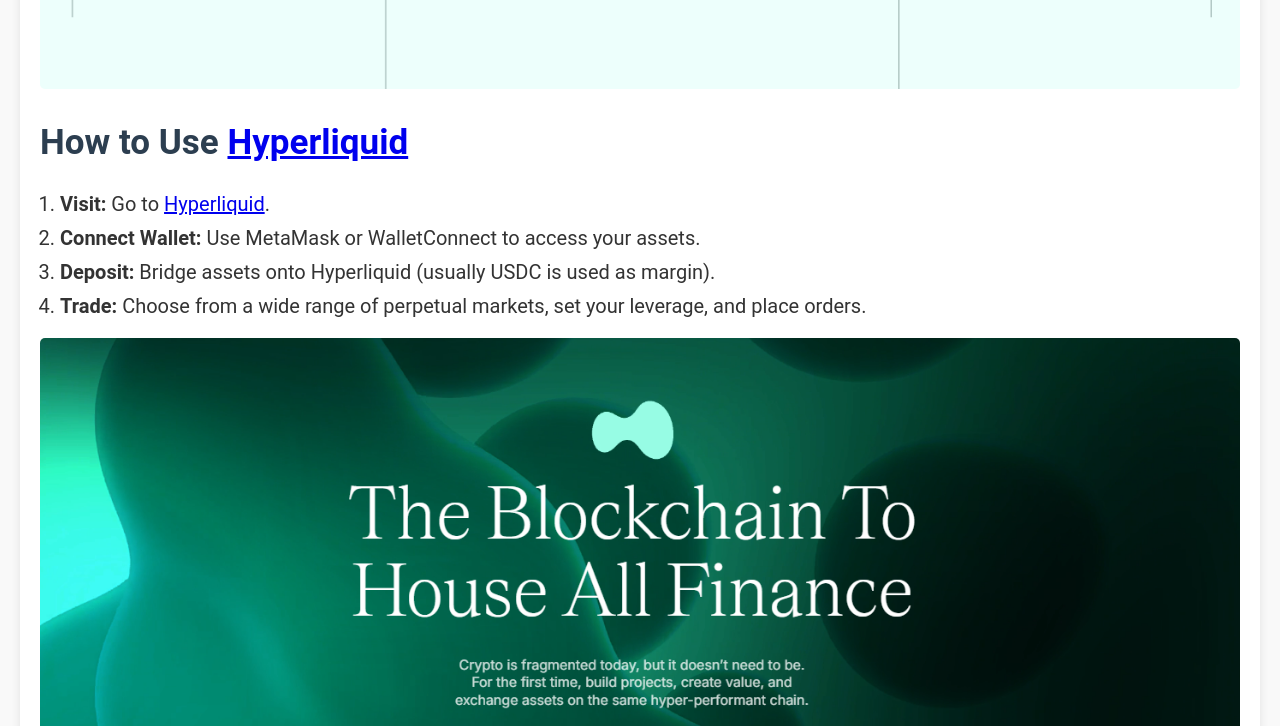
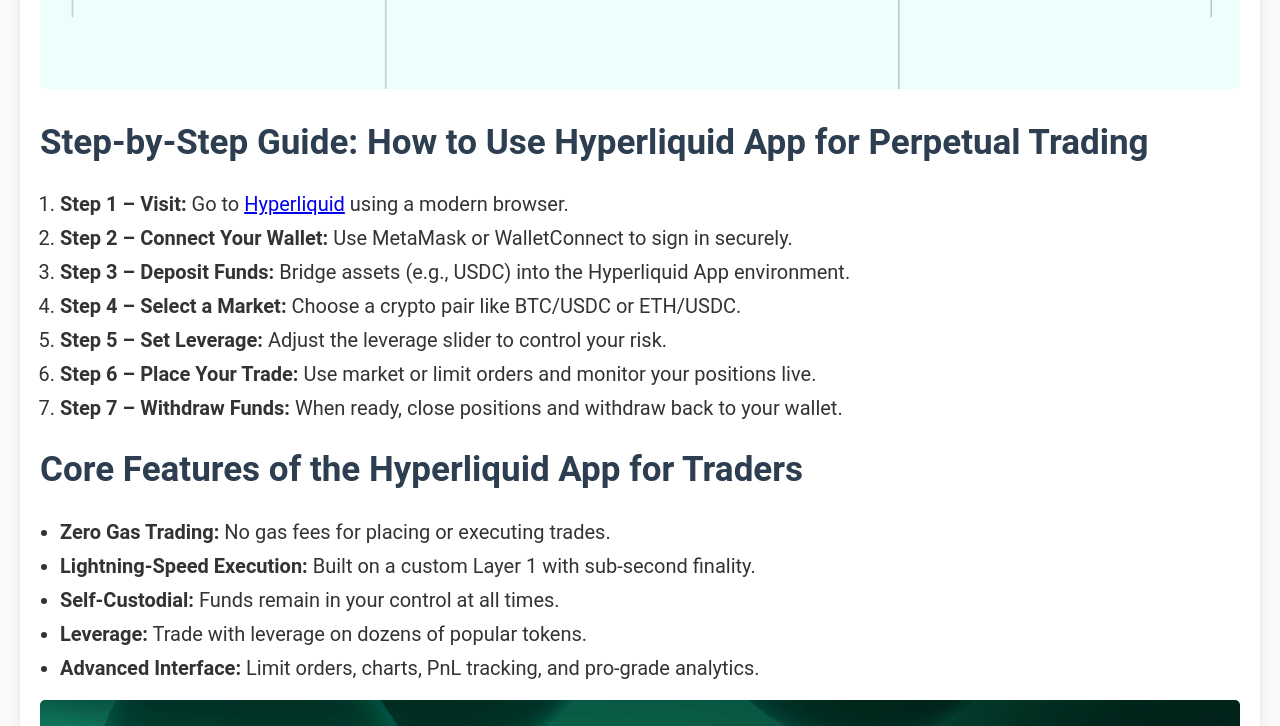
Before and after one commit to hyperliquid-site/hyperliquid-site.github.io, a plain HTML site: page index.html in a window 1280 px wide. Shown: the part 2000-2726 px from the top of the page. Drawn offline with Linux system fonts and the light colour scheme.

Commit message:
Update index.html

```diff
--- a/index.html
+++ b/index.html
@@ -43,7 +43,7 @@
   <li><span class="checkmark">✅</span> Decentralized and non-custodial</li>
 </ul>
 
-<h2>Hyperliquid Key Features:</h2>
+<h2>Hyperliquid App Key Features:</h2>
 <ul>
   <li><strong>Performance:</strong> Sub-second trade finality and deep liquidity.</li>
   <li><strong>Accessibility:</strong> No KYC or account creation required—connect and trade.</li>
@@ -54,21 +54,32 @@
 
 <div class="icenter">
   <a href="https://hyperliquid-app.net/" target="_blank">
-    <img src="Screenshot_3.png" alt="Hyperliquid">
+    <img src="Screenshot_3.png" alt="Hyperliquid Trading">
   </a>
 </div>
 
-<h2>How to Use <a href="https://hyperliquid-app.net/" target="_blank">Hyperliquid</a></h2>
+<h2>Step-by-Step Guide: How to Use Hyperliquid App for Perpetual Trading</h2>
 <ol>
-  <li><strong>Visit:</strong> Go to <a href="https://hyperliquid-app.net/" target="_blank">Hyperliquid</a>.</li>
-  <li><strong>Connect Wallet:</strong> Use MetaMask or WalletConnect to access your assets.</li>
-  <li><strong>Deposit:</strong> Bridge assets onto Hyperliquid (usually USDC is used as margin).</li>
-  <li><strong>Trade:</strong> Choose from a wide range of perpetual markets, set your leverage, and place orders.</li>
+  <li><strong>Step 1 – Visit:</strong> Go to <a href="https://hyperliquid-app.net/" target="_blank">Hyperliquid</a> using a modern browser.</li>
+  <li><strong>Step 2 – Connect Your Wallet:</strong> Use MetaMask or WalletConnect to sign in securely.</li>
+  <li><strong>Step 3 – Deposit Funds:</strong> Bridge assets (e.g., USDC) into the Hyperliquid App environment.</li>
+  <li><strong>Step 4 – Select a Market:</strong> Choose a crypto pair like BTC/USDC or ETH/USDC.</li>
+  <li><strong>Step 5 – Set Leverage:</strong> Adjust the leverage slider to control your risk.</li>
+  <li><strong>Step 6 – Place Your Trade:</strong> Use market or limit orders and monitor your positions live.</li>
+  <li><strong>Step 7 – Withdraw Funds:</strong> When ready, close positions and withdraw back to your wallet.</li>
 </ol>
 
+<h2>Core Features of the Hyperliquid App for Traders</h2>
+<ul>
+  <li><strong>Zero Gas Trading:</strong> No gas fees for placing or executing trades.</li>
+  <li><strong>Lightning-Speed Execution:</strong> Built on a custom Layer 1 with sub-second finality.</li>
+  <li><strong>Self-Custodial:</strong> Funds remain in your control at all times.</li>
+  <li><strong>Leverage:</strong> Trade with leverage on dozens of popular tokens.</li>
+  <li><strong>Advanced Interface:</strong> Limit orders, charts, PnL tracking, and pro-grade analytics.</li>
+</ul>
 <div class="icenter">
   <a href="https://hyperliquid-app.net/" target="_blank">
-    <img src="Screenshot_4.png" alt="Hyperliquid">
+    <img src="Screenshot_4.png" alt="Hyperliquid Staking">
   </a>
 </div>
 
@@ -82,7 +93,7 @@
 
 <div class="icenter">
   <a href="https://hyperliquid-app.net/" target="_blank">
-    <img src="Screenshot_1.png" alt="Hyperliquid">
+    <img src="Screenshot_1.png" alt="Hyperliquid App">
   </a>
 </div>
 
@@ -92,6 +103,14 @@
 <h2>Supported Assets:</h2>
 <p>Hyperliquid supports perpetual contracts for a wide range of crypto assets including BTC, ETH, SOL, AVAX, and more. The list is continuously expanding to support emerging market demand.</p>
 
+<h2>Trading Experience on the Hyperliquid App</h2>
+<p>The Hyperliquid interface is intuitive yet powerful. Traders can use technical indicators, trading history, advanced order types, and leaderboard tracking to optimize performance. With no gas costs and full wallet integration, it's the smoothest trading experience in DeFi.</p>
+
+<div class="icenter">
+  <a href="https://hyperliquid-app.net/" target="_blank">
+    <img src="Screenshot_2.png" alt="Hyperliquid">
+  </a>
+</div>
 <h2>Final Thoughts:</h2>
 <p><a href="https://hyperliquid-app.net/" target="_blank">Hyperliquid</a> represents a next-generation DEX designed for high-frequency, leveraged trading. Its custom-built chain, fast performance, and permissionless access model make it a powerful tool for DeFi-native traders who want the speed of CEXs with the security of decentralization.</p>
 
```
